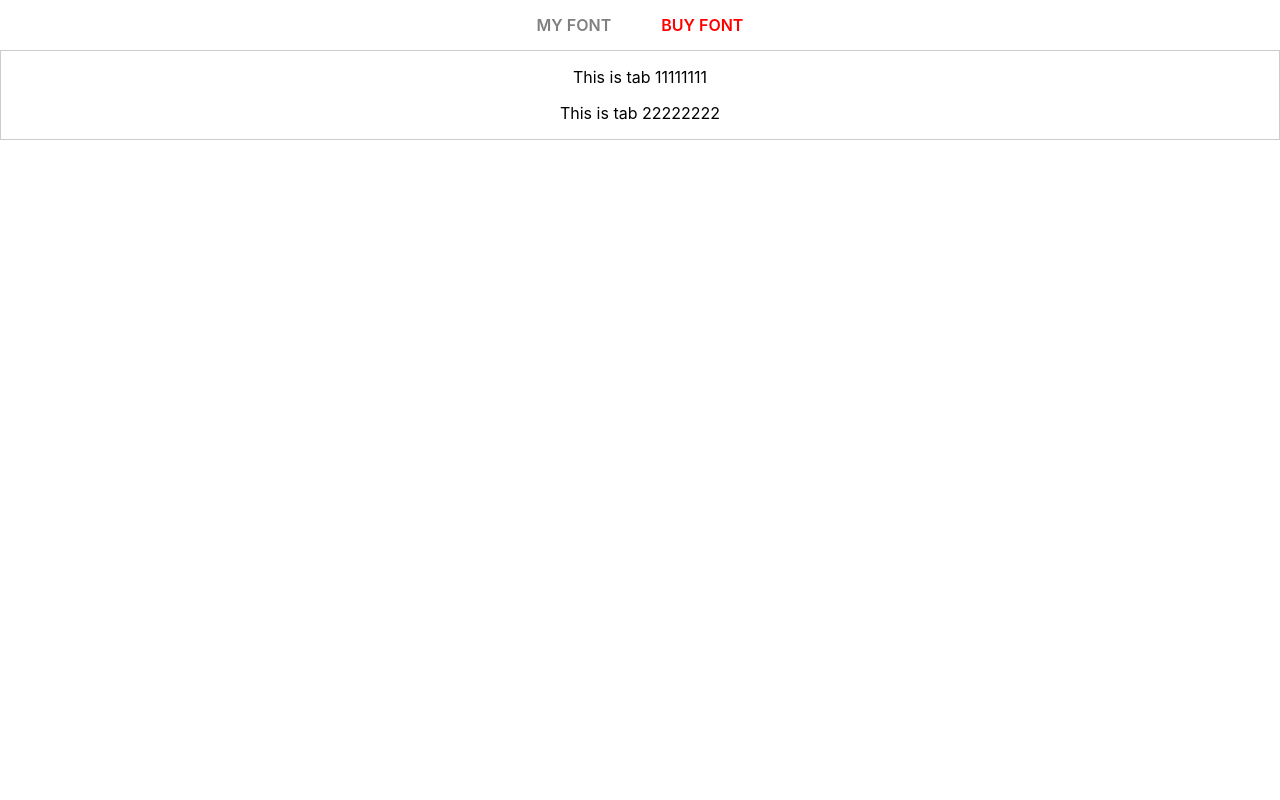
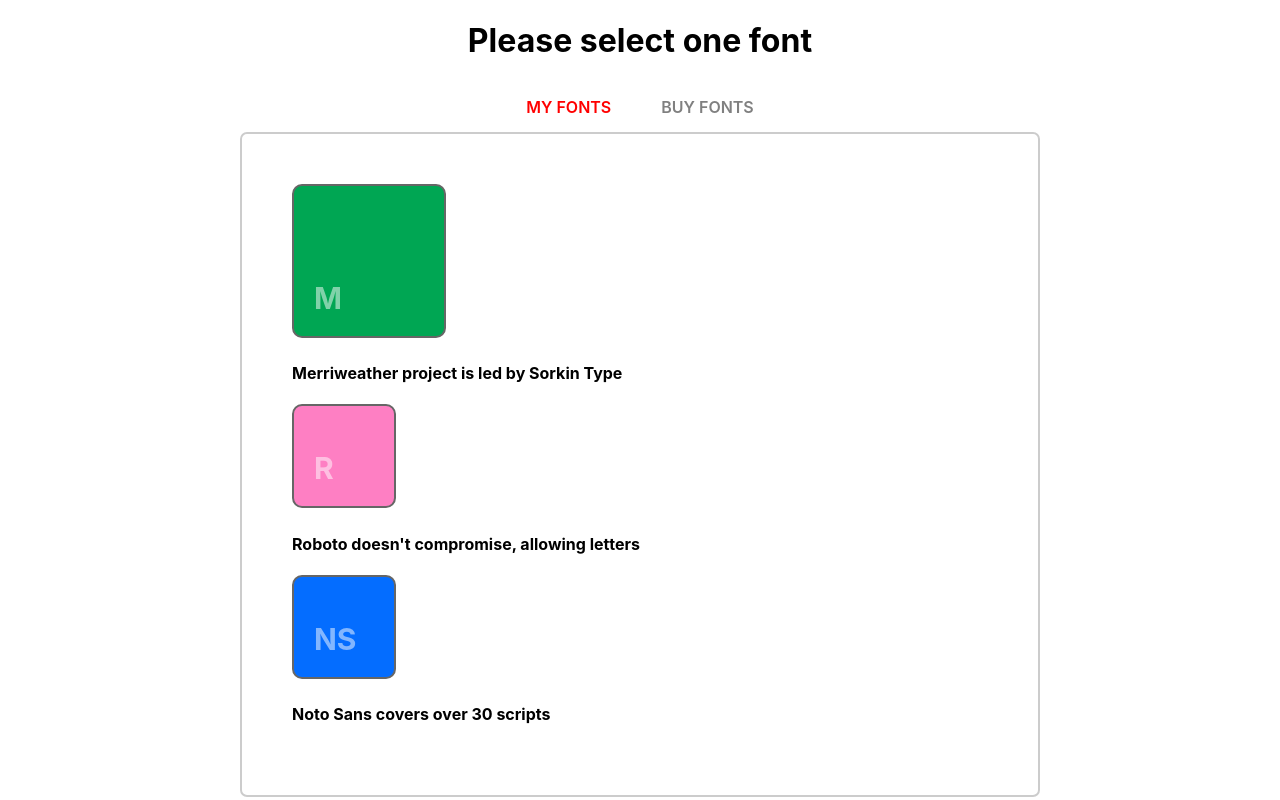
Before and after one commit to huongnguyen510/myapp, a React (Create React App) app: page / in a window 1280 px wide. Built offline with nearby package versions, Linux system fonts and the light colour scheme.

Commit message:
update Tabs

```diff
--- a/src/App.css
+++ b/src/App.css
@@ -1,38 +1,68 @@
-.App {
+.container {
+  width: 800px;
+  margin: auto;
+}
+
+h1 {
   text-align: center;
 }
 
-.App-logo {
-  height: 40vmin;
-  pointer-events: none;
+.tab-list {
+  text-align: center;
 }
 
-@media (prefers-reduced-motion: no-preference) {
-  .App-logo {
-    animation: App-logo-spin infinite 20s linear;
-  }
+.tab-list-item {
+  display: inline-block;
+  color: gray;
+  padding: 15px 25px;
+  font-weight: 600;
+  text-transform: uppercase;
+  text-align: center;
+  cursor: pointer;
 }
 
-.App-header {
-  background-color: #282c34;
-  min-height: 100vh;
-  display: flex;
-  flex-direction: column;
-  align-items: center;
-  justify-content: center;
-  font-size: calc(10px + 2vmin);
-  color: white;
+.tab-list-active {
+  color: red;
 }
 
-.App-link {
-  color: #61dafb;
+.tab-content {
+  padding: 50px;
+  border: 2px solid #ccc;
+  border-radius: 7px;
 }
 
-@keyframes App-logo-spin {
-  from {
-    transform: rotate(0deg);
-  }
-  to {
-    transform: rotate(360deg);
-  }
+.square {
+  display: inline-block;
+  width: 150px;
+  height: 150px;
+  border: 2px solid #666;
+  border-radius: 10px;
+  position: relative;
 }
+
+.square span {
+  position: absolute;
+  bottom: 20px;
+  left: 20px;
+  font-size: 30px;
+  font-weight: bold;
+  color: white;
+  opacity: 0.5;
+}
+
+.square.small {
+  width: 100px;
+  height: 100px;
+}
+
+.square.green {
+  background: #00A653;
+}
+
+.square.pink {
+  background: #FE7FC3;
+}
+
+.square.blue {
+  background: #046DFF;
+}
--- a/src/App.js
+++ b/src/App.js
@@ -1,10 +1,36 @@
-import './App.css';
+import React from 'react';
 import Tabs from "./components/Tabs";
+import "./App.css";
 
 function App() {
   return (
-    <div className="App">
-        <Tabs />
+    <div class="container">
+      <h1>Please select one font</h1>
+      <Tabs>
+        <div label="My Fonts">
+          <div class="font-item">
+            <div class="square green big">
+              <span>M</span>
+            </div>
+            <h4>Merriweather project is led by Sorkin Type</h4>
+          </div>
+          <div class="font-item">
+            <div class="square pink small">
+              <span>R</span>
+            </div>
+            <h4>Roboto doesn't compromise, allowing letters</h4>
+          </div>
+          <div class="font-item">
+            <div class="square blue small">
+              <span>NS</span>
+            </div>
+            <h4>Noto Sans covers over 30 scripts</h4>
+          </div>
+        </div>
+        <div label="Buy Fonts">
+          <p>Donec sodales sagittis magna. Etiam sollicitudin, ipsum eu pulvinar rutrum, tellus ipsum laoreet sapien, quis venenatis ante odio sit amet eros. Mauris sollicitudin fermentum libero. Vestibulum fringilla pede sit amet augue. Donec vitae orci sed dolor rutrum auctor.</p>
+        </div>
+      </Tabs>
     </div>
   );
 }
--- /dev/null
+++ b/src/components/Tab.js
@@ -0,0 +1,42 @@
+import React, { Component } from 'react';
+import PropTypes from 'prop-types';
+
+class Tab extends Component {
+  static propTypes = {
+    activeTab: PropTypes.string.isRequired,
+    label: PropTypes.string.isRequired,
+    onClick: PropTypes.func.isRequired,
+  };
+
+  onClick = () => {
+    const { label, onClick } = this.props;
+    onClick(label);
+  }
+
+  render() {
+    const {
+      onClick,
+      props: {
+        activeTab,
+        label,
+      },
+    } = this;
+
+    let className = 'tab-list-item';
+
+    if (activeTab === label) {
+      className += ' tab-list-active';
+    }
+
+    return (
+      <div
+        className={className}
+        onClick={onClick}
+      >
+        {label}
+      </div>
+    );
+  }
+}
+
+export default Tab;
--- a/src/components/Tabs.js
+++ b/src/components/Tabs.js
@@ -1,25 +1,60 @@
-import React from "react";
-import "../styles/Tabs.css";
+import React, { Component } from 'react';
+import PropTypes from 'prop-types';
+import Tab from './Tab';
 
-function Tabs({ tab }) {
-  return (
-    <div classname="Tabs">
-      <input id="tab-1" type="radio" name="tabs" />
-      <label htmlFor="tab-1">My Font</label>
+class Tabs extends Component {
+  static propTypes = {
+    children: PropTypes.instanceOf(Array).isRequired,
+  }
 
-      <input id="tab-2" type="radio" name="tabs" defaultChecked/>
-      <label htmlFor="tab-2">Buy Font</label>
+  constructor(props) {
+    super(props);
 
-      <div className="content">
-        <div id="content-1" classname="content-item">
-          <p>This is tab 11111111</p>
+    this.state = {
+      activeTab: this.props.children[0].props.label,
+    };
+  }
+
+  onClickTabItem = (tab) => {
+    this.setState({ activeTab: tab });
+  }
+
+  render() {
+    const {
+      onClickTabItem,
+      props: {
+        children,
+      },
+      state: {
+        activeTab,
+      }
+    } = this;
+
+    return (
+      <div className="tabs">
+        <div className="tab-list">
+          {children.map((child) => {
+            const { label } = child.props;
+
+            return (
+              <Tab
+                activeTab={activeTab}
+                key={label}
+                label={label}
+                onClick={onClickTabItem}
+              />
+            );
+          })}
         </div>
-        <div id="content-2" classname="content-item">
-          <p>This is tab 22222222</p>
+        <div className="tab-content">
+          {children.map((child) => {
+            if (child.props.label !== activeTab) return undefined;
+            return child.props.children;
+          })}
         </div>
       </div>
-    </div>
-  );
+    );
+  }
 }
 
 export default Tabs;
--- a/src/styles/Tabs.css
+++ /dev/null
@@ -1,40 +0,0 @@
-input {
-    display: none;
-}
-
-label {
-    display: inline-block;
-    color: gray;
-    padding: 15px 25px;
-    font-weight: 600;
-    text-transform: uppercase;
-    text-align: center;
-    transition: all .3s ease-out 0.1s;
-    cursor: pointer;
-}
-
-label:hover {
-    color: red;
-}
-
-input:checked+label {
-    color: red;
-}
-
-.content {
-    border: 1px solid #ccc;
-    backface-visibility: hidden;
-    overflow: hidden;
-}
-
-.content-item {
-    display: none;
-    padding: 30px;
-}
-
-#tab-1:checked~.content #content-1,
-#tab-2:checked~.content #content-2,
-#tab-3:checked~.content #content-3,
-#tab-4:checked~.content #content-4 {
-    display: block;
-}
```
Also changed, not shown: src/components/ItemFont.js (deleted).
